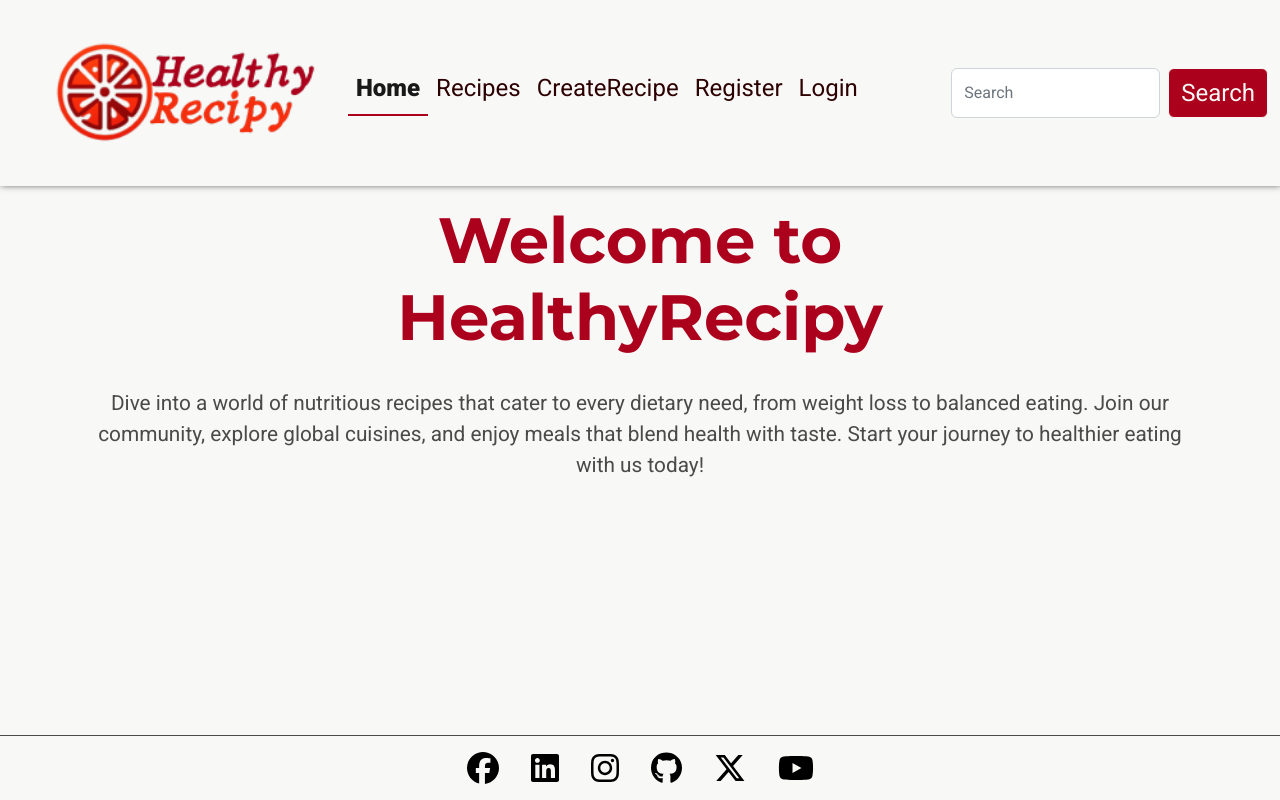
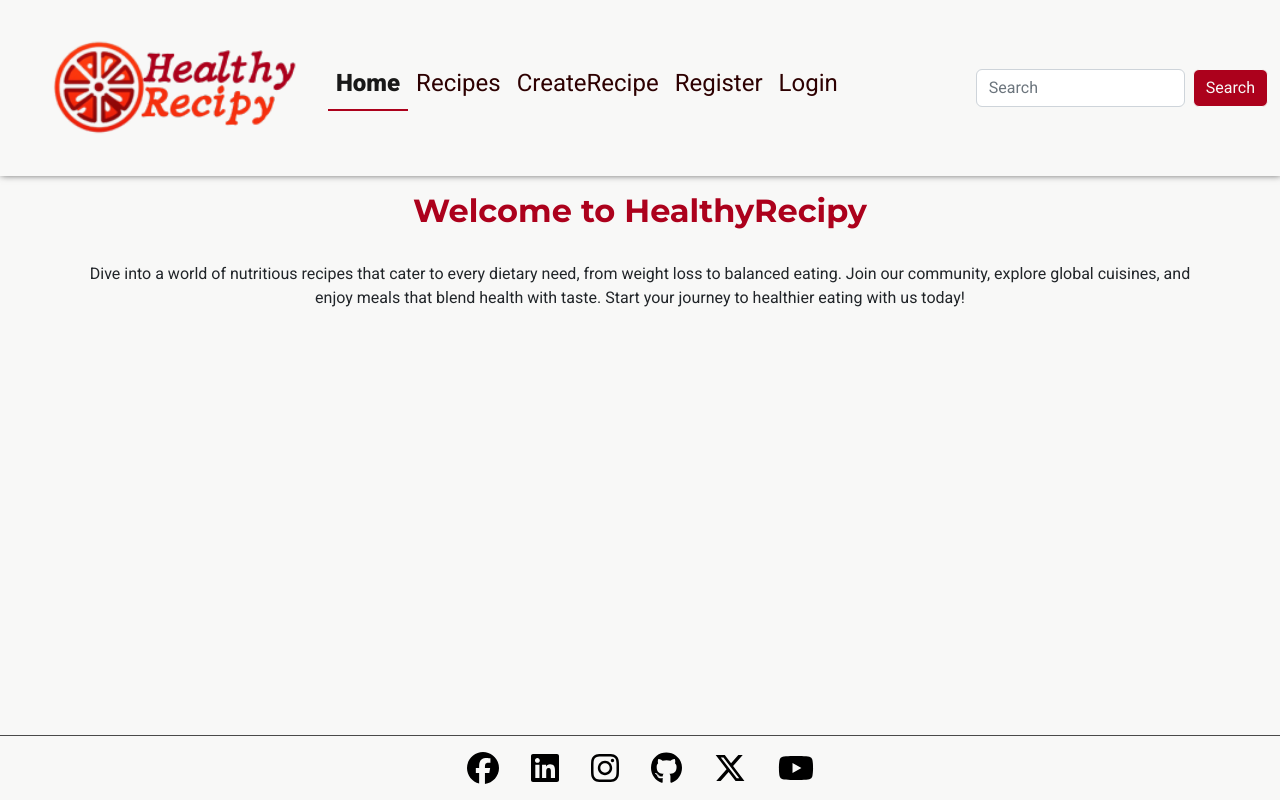
Before and after one commit to GracieteDev/recipe-django, a Django app: page / in a window 1280 px wide. Run offline with Django 4.2, Linux system fonts and the light colour scheme; data that the repository does not hold is empty; some libraries are stand-ins or nearby versions.

```diff
--- a/static/css/base.css
+++ b/static/css/base.css
@@ -42,7 +42,7 @@ h6 {
 
 }
 
-h1 {font-size:4rem}
+h1 {font-size:2rem}
 
 h2:hover,
 h3:hover,
@@ -52,10 +52,10 @@ h6:hover {
   color: var(--light-red);
 }
 
-p {
+/* p {
   color: var(--grey);
   font-size: 1.3rem;
-}
+}*/
 main {
   flex: 1 0 auto;
   background-color: var(--white-yellow);
@@ -98,7 +98,7 @@ a.nav-link:hover {
 }
 
 img.logo {
-  width: 20rem;
+  width: 18.75rem;
 }
 
 .active {
@@ -110,7 +110,7 @@ img.logo {
   background-color: var(--red);
   border-color: var(--white-yellow);
   color: var(--light-red);
-  font-size: 1.5rem;
+  font-size: 1rem;
   color: var(--white-yellow)
 
 }
```
Also changed, not shown: README_assets/images/Wireframe Desktop_myrecipes_healthyrecipes_.drawio.png (added), README_assets/images/Wireframe Mobile_Addrecipe_recipe_logout .drawio.png (added), README_assets/images/Wireframe_HLRR_Mobile.drawio.png (added), README_assets/images/Wireframe_Homepage_Desktop.drawio.png (added).
